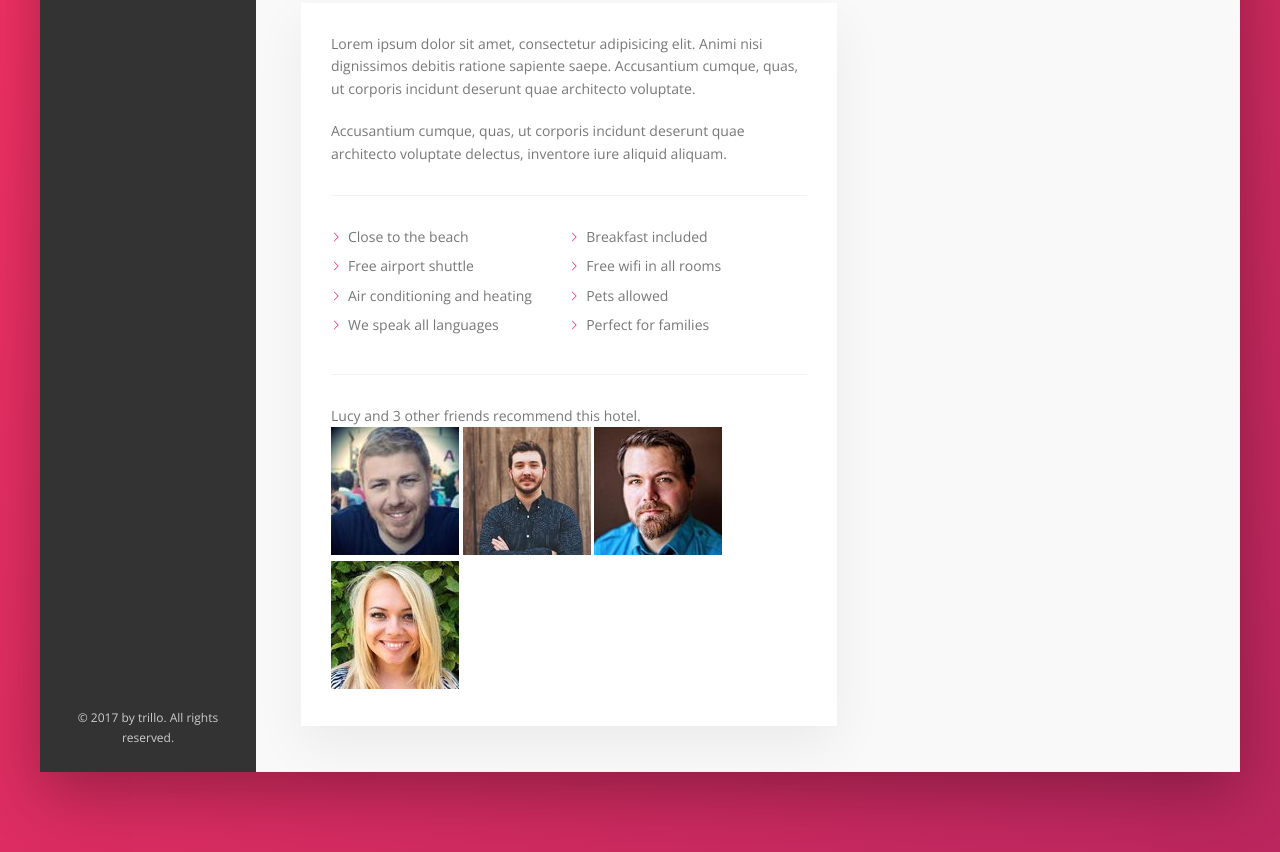
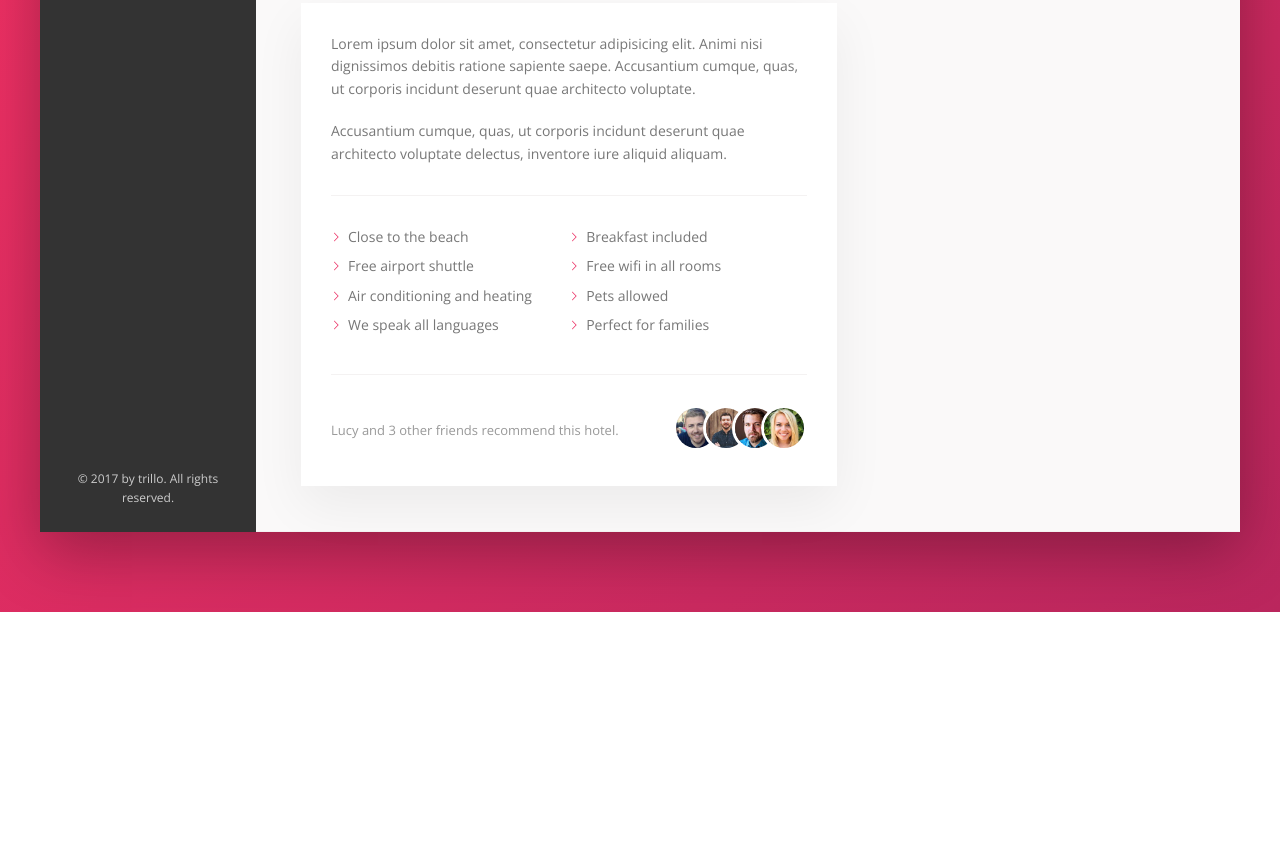
Before and after one commit to Kimaera-Surajbali/TrilloTutorialProject, a website: page index.html in a window 1280 px wide. Shown: the part 644-1496 px from the top of the page. After the commit the page ends 1256 px from the top, so only its background shows below. Drawn offline with nearby package versions, Linux system fonts and the light colour scheme.

Commit message:
styled recommend section

```diff
--- a/sass/components.scss
+++ b/sass/components.scss
@@ -369,5 +369,29 @@
 ////////////////////////////////////////
 // RECOMMEND
 .recommend {
+    font-size: 1.3rem;
+    color: var(--color-grey-dark-3);
 
+    display: flex;
+    align-items: center;
+
+    &__count {
+        margin-right: auto;
+    }
+
+    &__friends {
+
+    }
+
+    &__photo {
+        box-sizing: content-box;  //to override border box property so that the padding and margins arent included
+        height: 4rem;
+        width: 4rem;
+        border-radius: 50%;
+        border: 3px solid #fff;
+
+        &:not(:last-child) {
+            margin-right: -2rem;
+        }
+    }
 }
```
Also changed, not shown: css/style.css, 1 other file.
